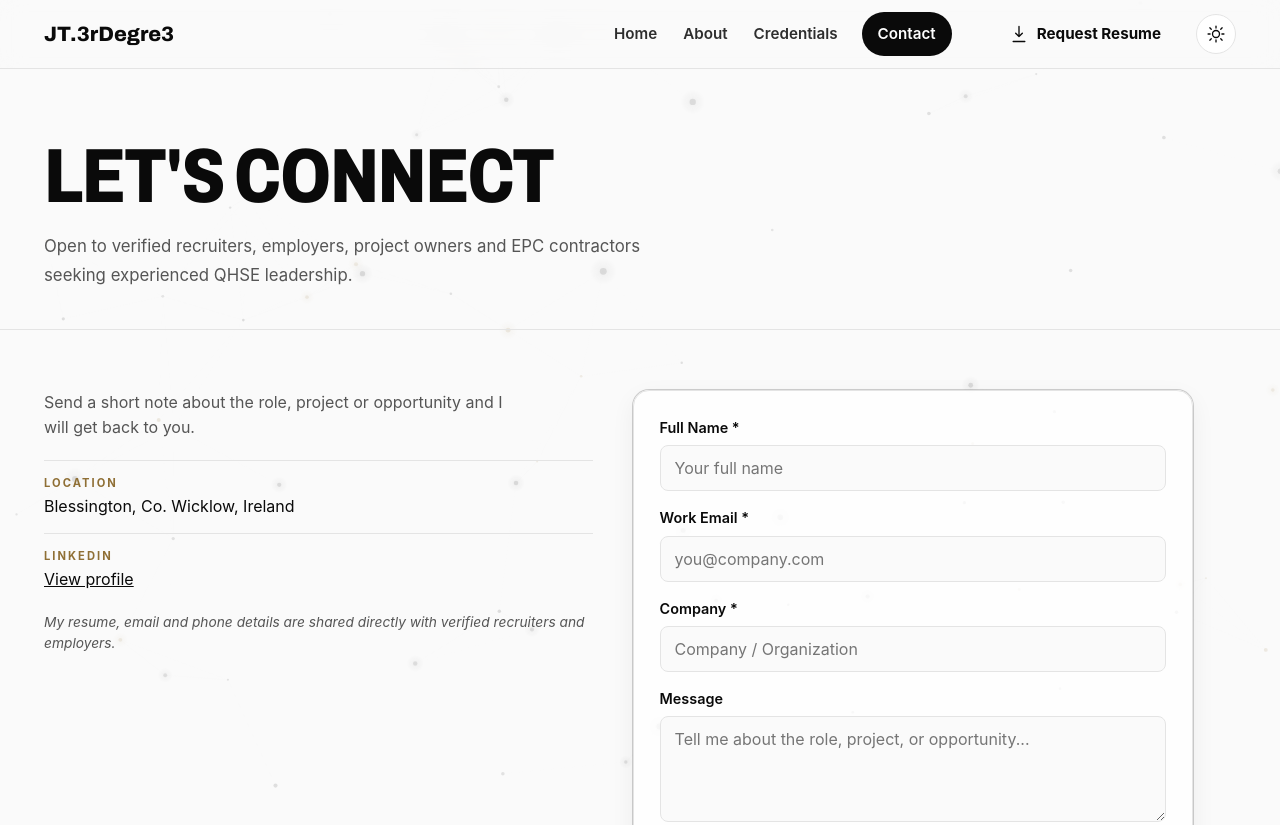
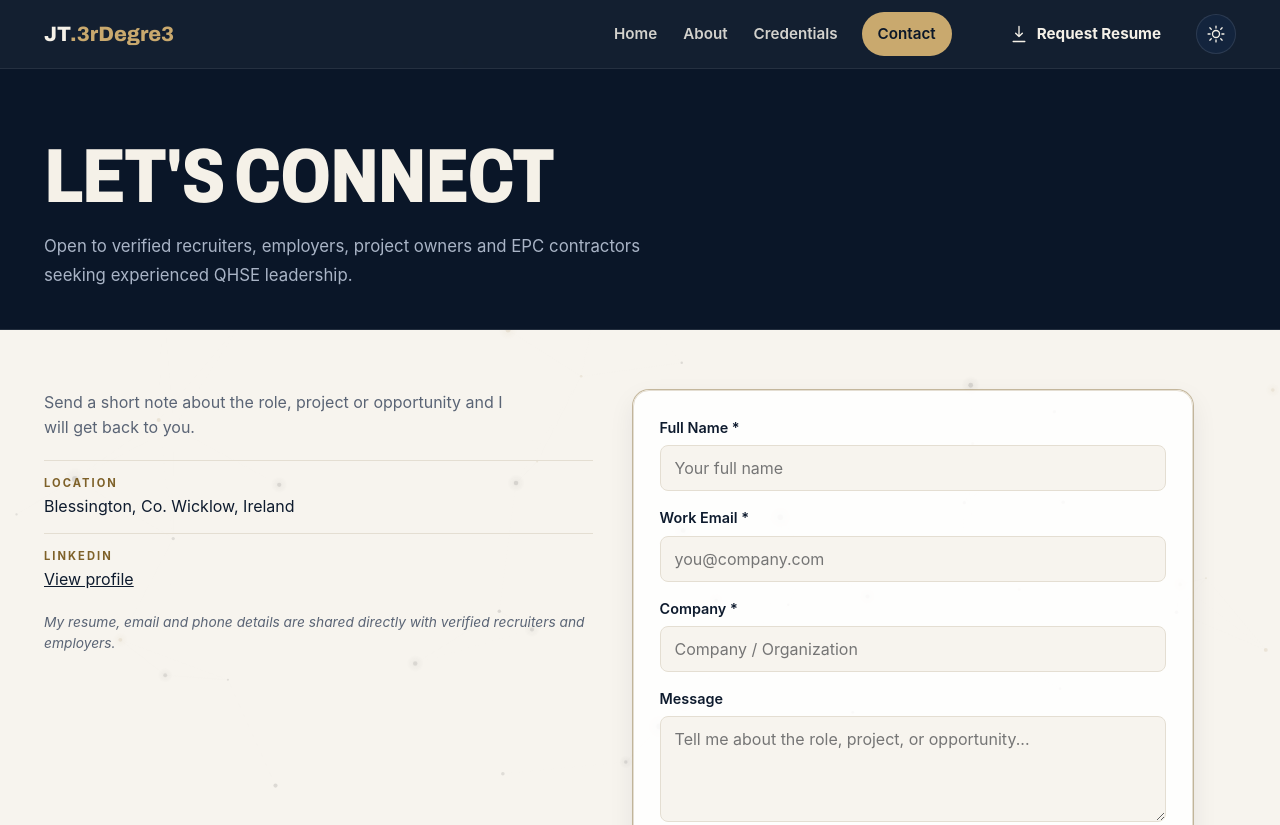
Before and after one commit to jtwidowson-cmd/jtolentino-qhse-portfolio, a plain HTML site: page contact.html in a window 1280 px wide. Shown: the top 825 px of the page. Drawn offline with nearby package versions, Linux system fonts and the light colour scheme; no server answers.

Commit message:
Navy and gold colour scheme with an ivory light default
- Default (light) theme: ivory and white content, navy text, deep gold
  labels (#7e6129, 5.3:1 on ivory); header, hero, page titles and footer
  stay navy with ivory text and gold accents
- Dark theme (toggle): full navy and gold
- Visitors start on the light design unless they chose dark before; the
  theme toggle's label reflects the current theme on load
- Page generator: default data-theme light, theme-color navy

Co-Authored-By: Claude Opus 5.5 <noreply@anthropic.com>
Claude-Session: https://claude.ai/code/session_01LqbpPfHpFkmfFVReFyQNQk

```diff
--- a/app.js
+++ b/app.js
@@ -129,10 +129,11 @@ function initThemeToggle() {
 
   let saved = null;
   try { saved = window.localStorage.getItem("theme"); } catch (_e) { /* storage may be unavailable */ }
-  const prefersLight = window.matchMedia && window.matchMedia("(prefers-color-scheme: light)").matches;
-  const initial = saved || (prefersLight ? "light" : "dark");
+  // Default look is the ivory + navy design; visitors can switch to the full navy dark theme.
+  const initial = saved === "dark" || saved === "light" ? saved : "light";
   root.setAttribute("data-theme", initial);
   toggle.setAttribute("aria-pressed", String(initial === "light"));
+  toggle.setAttribute("aria-label", initial === "light" ? "Switch to dark theme" : "Switch to light theme");
 
   toggle.addEventListener("click", () => {
     const next = root.getAttribute("data-theme") === "light" ? "dark" : "light";
--- a/contact.html
+++ b/contact.html
@@ -1,12 +1,12 @@
 <!doctype html>
-<html lang="en" data-theme="dark">
+<html lang="en" data-theme="light">
 <head>
 <meta charset="UTF-8">
 <meta name="viewport" content="width=device-width, initial-scale=1.0">
 <title>Contact | Josue L. Tolentino Jr., QHSE Manager</title>
 <meta name="description" content="Contact Josue L. Tolentino Jr., QHSE Manager based in Co. Wicklow, Ireland, for recruiter, employer and project enquiries.">
 <meta name="color-scheme" content="dark light">
-<meta name="theme-color" content="#000000">
+<meta name="theme-color" content="#0a1628">
 <link rel="canonical" href="https://josh-portfolio.jt3rdegre3.com/contact">
 
 <meta property="og:type" content="profile">
@@ -47,7 +47,7 @@
         <svg class="icon" viewBox="0 0 24 24" fill="none" aria-hidden="true"><path d="M12 3v12m0 0 4-4m-4 4-4-4M5 21h14" stroke="currentColor" stroke-width="1.6" stroke-linecap="round" stroke-linejoin="round"/></svg>
         <span class="resume-label-full">Request Resume</span><span class="resume-label-short">Resume</span>
       </a>
-      <button id="theme-toggle" class="theme-toggle" type="button" aria-label="Switch to light theme" aria-pressed="false">
+      <button id="theme-toggle" class="theme-toggle" type="button" aria-label="Switch to dark theme" aria-pressed="true">
         <svg class="icon icon-moon" viewBox="0 0 24 24" fill="none" aria-hidden="true"><path d="M20 14.5A8.5 8.5 0 0 1 9.5 4 8.5 8.5 0 1 0 20 14.5Z" stroke="currentColor" stroke-width="1.6" stroke-linejoin="round"/></svg>
         <svg class="icon icon-sun" viewBox="0 0 24 24" fill="none" aria-hidden="true"><circle cx="12" cy="12" r="4.2" stroke="currentColor" stroke-width="1.6"/><path d="M12 2.5v2.4M12 19.1v2.4M4.6 4.6l1.7 1.7M17.7 17.7l1.7 1.7M2.5 12h2.4M19.1 12h2.4M4.6 19.4l1.7-1.7M17.7 6.3l1.7-1.7" stroke="currentColor" stroke-width="1.6" stroke-linecap="round"/></svg>
       </button>
--- a/styles.css
+++ b/styles.css
@@ -1,19 +1,19 @@
 :root {
-  /* Executive monochrome: pure black, white type, champagne-gold detail */
-  --bg: #000000;
-  --bg-alt: #0a0a0a;
-  --surface: #111111;
-  --glass-bg: rgba(20, 20, 20, 0.6);
+  /* Dark theme: deep navy, ivory type, gold detail (also used for the navy bands in the light theme) */
+  --bg: #0a1628;
+  --bg-alt: #0e1d33;
+  --surface: #13243d;
+  --glass-bg: rgba(19, 36, 61, 0.62);
   --border: rgba(255, 255, 255, 0.1);
-  --glow-border: rgba(255, 255, 255, 0.22);
-  --ink: #ffffff;
-  --muted: #a3a3a3;
-  --accent: #f2f2f2;
-  --accent-2: #c9a96e;
-  --accent-3: #dcc49a;
+  --glow-border: rgba(201, 169, 110, 0.35);
+  --ink: #f5f1e8;
+  --muted: #a9b4c6;
+  --accent: #c9a96e;
+  --accent-2: #d8bc86;
+  --accent-3: #e6cfa3;
   --gold: #c9a96e;
-  --accent-ink: #000000;
-  --accent-soft: rgba(201, 169, 110, 0.12);
+  --accent-ink: #0a1628;
+  --accent-soft: rgba(201, 169, 110, 0.14);
   --radius: 16px;
   --shadow: 0 10px 34px rgba(0, 0, 0, 0.6);
   --glow: 0 0 0 1px var(--glow-border), 0 10px 30px rgba(0, 0, 0, 0.5);
@@ -22,20 +22,48 @@
 }
 
 html[data-theme="light"] {
-  --bg: #fafafa;
+  /* Default look: ivory and white content, navy type, deep gold detail (WCAG AA on ivory) */
+  --bg: #f7f4ee;
   --bg-alt: #ffffff;
   --surface: #ffffff;
-  --glass-bg: rgba(255, 255, 255, 0.78);
-  --border: #e4e4e4;
-  --glow-border: rgba(0, 0, 0, 0.18);
-  --ink: #0a0a0a;
-  --muted: #555555;
-  --accent: #0a0a0a;
-  --accent-2: #8f6f35;
+  --glass-bg: rgba(255, 255, 255, 0.85);
+  --border: #e4ded2;
+  --glow-border: rgba(126, 97, 41, 0.4);
+  --ink: #0e1b2e;
+  --muted: #5a6475;
+  --accent: #0e1b2e;
+  --accent-2: #7e6129;
+  --accent-3: #a8833f;
+  --gold: #7e6129;
   --accent-ink: #ffffff;
-  --accent-soft: rgba(143, 111, 53, 0.1);
-  --shadow: 0 6px 22px rgba(0, 0, 0, 0.07);
-  --glow: 0 0 0 1px var(--glow-border), 0 8px 24px rgba(0, 0, 0, 0.06);
+  --accent-soft: rgba(126, 97, 41, 0.1);
+  --shadow: 0 6px 22px rgba(14, 27, 46, 0.08);
+  --glow: 0 0 0 1px var(--glow-border), 0 10px 26px rgba(14, 27, 46, 0.08);
+}
+
+/* Light theme keeps navy bands for the header, hero, page titles and footer */
+html[data-theme="light"] :is(.site-header, .mobile-nav, .hero, .page-hero, .site-footer) {
+  --bg: #0a1628;
+  --bg-alt: #0e1d33;
+  --surface: #13243d;
+  --glass-bg: rgba(19, 36, 61, 0.62);
+  --border: rgba(255, 255, 255, 0.1);
+  --glow-border: rgba(201, 169, 110, 0.35);
+  --ink: #f5f1e8;
+  --muted: #a9b4c6;
+  --accent: #c9a96e;
+  --accent-2: #d8bc86;
+  --accent-3: #e6cfa3;
+  --gold: #c9a96e;
+  --accent-ink: #0a1628;
+  --accent-soft: rgba(201, 169, 110, 0.14);
+  --shadow: 0 10px 34px rgba(0, 0, 0, 0.45);
+  color: var(--ink);
+}
+html[data-theme="light"] .page-hero { background: var(--bg); }
+html[data-theme="light"] .site-header { background: rgba(10, 22, 40, 0.96); border-bottom-color: rgba(255, 255, 255, 0.08); }
+html[data-theme="light"] .hero .hero-frame {
+  background: radial-gradient(900px 520px at 78% 30%, rgba(255, 255, 255, 0.045), transparent 70%), var(--bg);
 }
 
 * { box-sizing: border-box; }
@@ -574,7 +602,7 @@ html[data-theme="light"] .hero-frame {
 .btn:hover { transform: translateY(-2px); }
 .btn-primary { background: var(--accent); color: var(--accent-ink); }
 .btn-primary:hover { box-shadow: 0 8px 26px rgba(201, 169, 110, 0.28); background: var(--accent-3); }
-html[data-theme="light"] .btn-primary:hover { background: #262626; box-shadow: 0 8px 22px rgba(0, 0, 0, 0.18); }
+html[data-theme="light"] .btn-primary:hover { background: #1b2c47; box-shadow: 0 8px 22px rgba(14, 27, 46, 0.22); }
 .btn-secondary { background: transparent; color: var(--ink); border-color: var(--border); }
 .btn-secondary:hover { border-color: var(--accent); color: var(--accent); }
 .btn-tertiary { background: transparent; color: var(--muted); border: none; padding: 13px 4px; text-decoration: underline; text-underline-offset: 4px; }
```
Also changed, not shown: about.html (+3 -3 lines), credentials.html (+3 -3 lines), index.html (+3 -3 lines), 1 other file.
